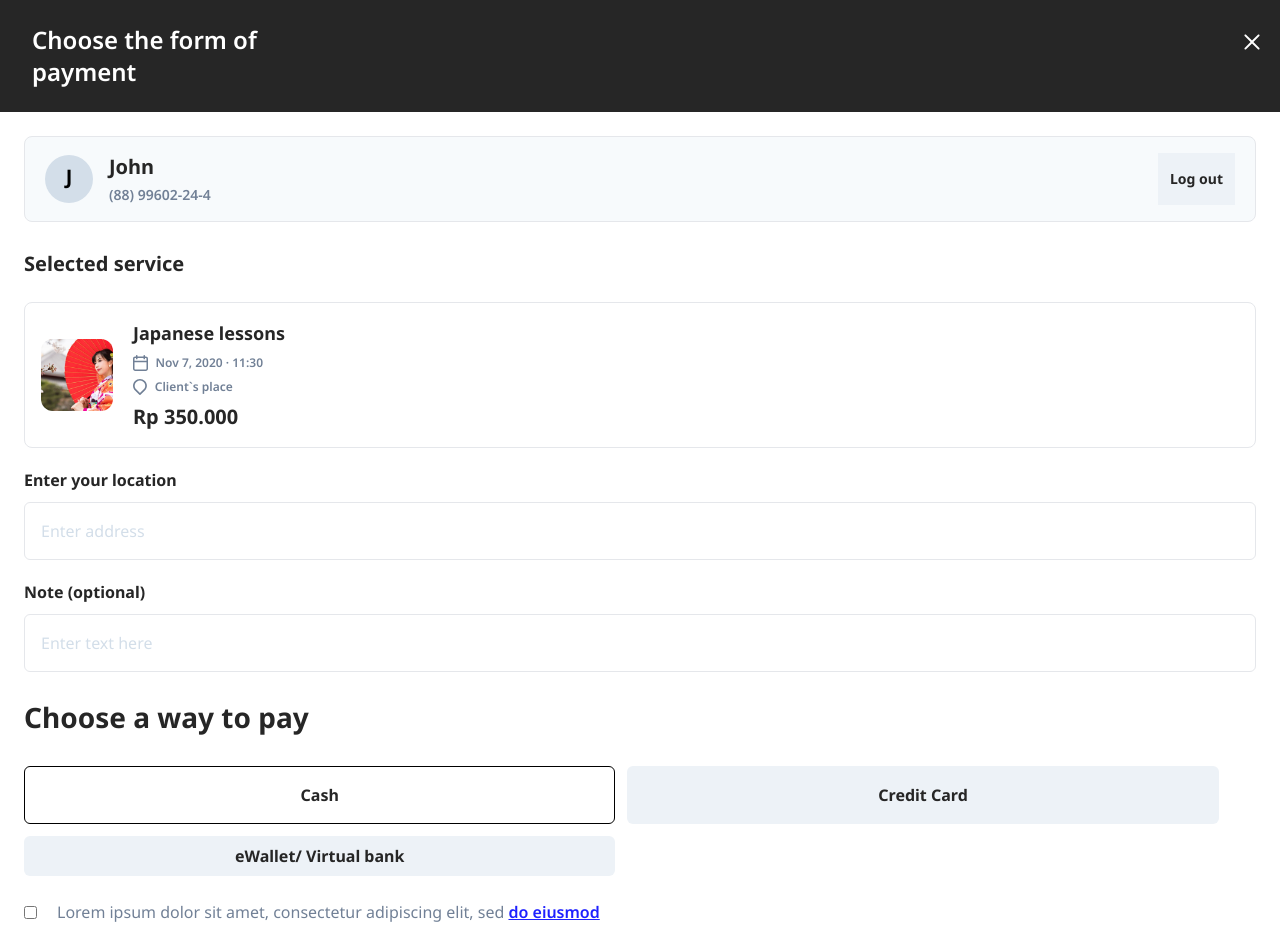
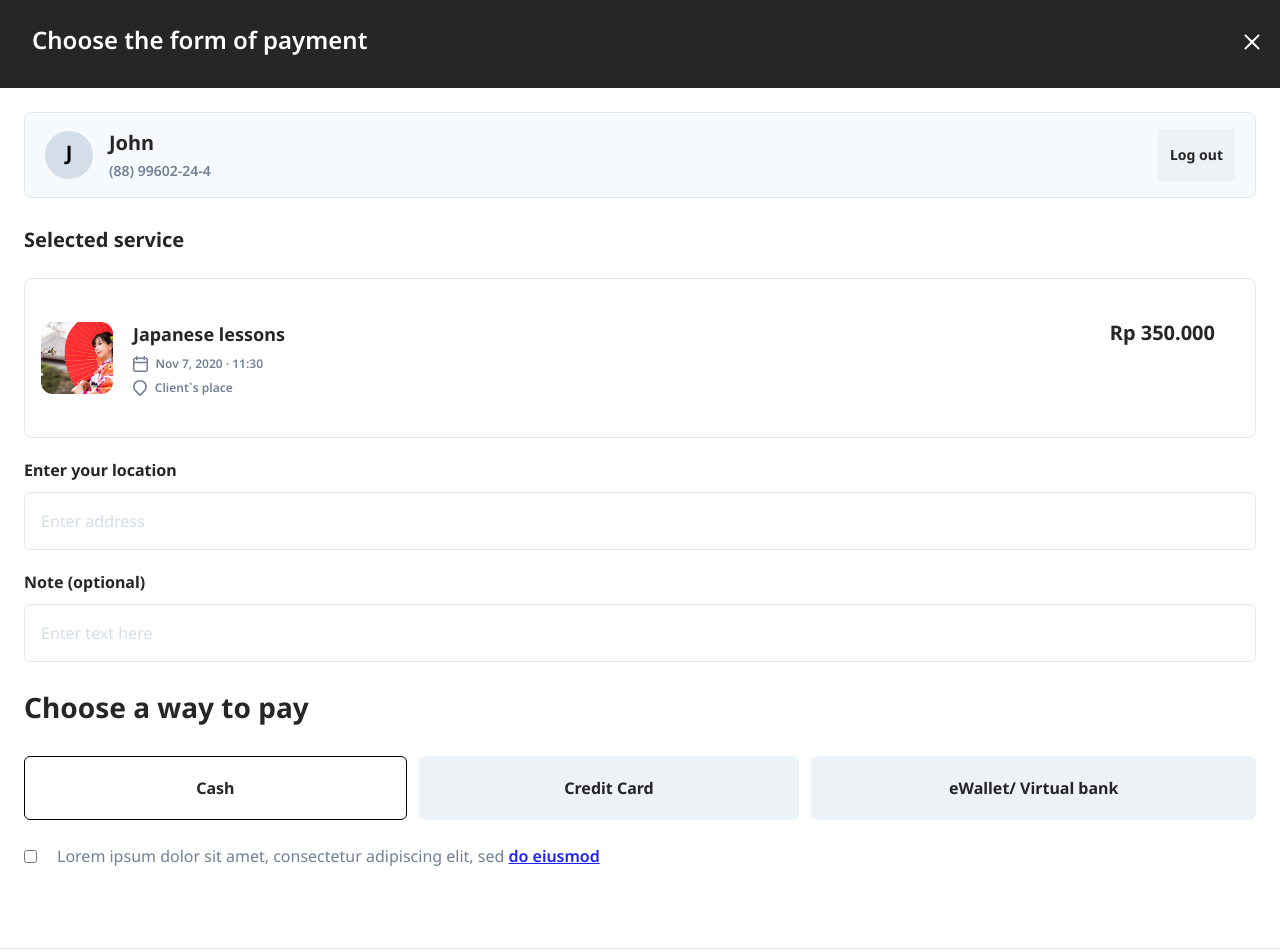
Before and after one commit to ahmarammar/acarra-web-panel, a React (Vite) app: page / in a window 1280 px wide. Shown: the top 952 px of the page. Built offline with nearby package versions, Linux system fonts and the light colour scheme; a web font is replaced by a local one.

Commit message:
Buttons toggling functionality added to the PaymentFormPage

```diff
--- a/src/components/PaymentForm.jsx
+++ b/src/components/PaymentForm.jsx
@@ -1,4 +1,4 @@
-import React from 'react'
+import React, { useState } from 'react'
 import cross from "../assets/images/close.svg"
 import locationIcon from "../assets/images/location.svg"
 import calendarIcon from "../assets/images/calendar.svg"
@@ -6,13 +6,44 @@ import CardImage from "../assets/images/mobile-card-photo.png"
 
 const FormMain = ({children}) => {
   return(
-    <div className='bg-white pt-6 px-6 pb-20'>
+    <div className='bg-white pt-6 px-6 pb-20 tablet:container tablet:mx-auto'>
       {children}
     </div>
   )
 }
 
 const PaymentProcessing = () => {
+
+  const [activeButton, setActiveButton] = useState({
+    cash: true,
+    creditCard: false,
+    ewallet: false
+  });
+
+  const handleActiveButton = (e) => {
+    if(e.target.value === "cash"){
+      setActiveButton({
+        cash: true,
+        creditCard: false,
+        ewallet: false
+      })
+    }
+    if(e.target.value === "credit-card"){
+      setActiveButton({
+        cash: false,
+        creditCard: true,
+        ewallet: false
+      })
+    }
+    if(e.target.value === "e-wallet"){
+      setActiveButton({
+        cash: false,
+        creditCard: false,
+        ewallet: true
+      })
+    }
+  }
+
   return(
     <main>
       <div className='mt-7'>
@@ -32,9 +63,9 @@ const PaymentProcessing = () => {
         <div className='mt-6'>
           <h2 className='font-bold text-text-color text-[1.75rem]'>Choose a way to pay</h2>
           <div className='flex flex-wrap gap-3 mt-7'>
-            <button className='border border-black rounded-md py-4 font-bold text-text-color w-[48%]'>Cash</button>
-            <button className='bg-btn-gray rounded-md py-4 font-bold text-text-color w-[48%]'>Credit Card</button>
-            <button className='bg-btn-gray rounded-md py-2 font-bold text-text-color w-[48%] px-8'>eWallet/
+            <button className={`${activeButton.cash && "border border-black bg-white"} bg-btn-gray rounded-md py-4 font-bold text-text-color w-[48%] tablet:w-auto tablet:flex-1`} onClick={handleActiveButton} value={"cash"}>Cash</button>
+            <button className={`${activeButton.creditCard && "border border-black bg-white"} bg-btn-gray rounded-md py-4 font-bold text-text-color w-[48%] tablet:w-auto tablet:flex-1`} onClick={handleActiveButton} value={"credit-card"}>Credit Card</button>
+            <button className={`${activeButton.ewallet && "border border-black bg-white"} bg-btn-gray rounded-md font-bold text-text-color w-[48%] px-8 h-[4rem] tablet:w-auto tablet:flex-1`} onClick={handleActiveButton} value={"e-wallet"}>eWallet/
             Virtual bank</button>
           </div>
           <div className='flex items-start gap-5 mt-6'>
@@ -49,7 +80,7 @@ const PaymentProcessing = () => {
 
 const Card = () => {
   return(
-    <div className='border p-4 rounded-lg flex items-center gap-5 mt-6'>
+    <div className='border p-4 rounded-lg flex items-center gap-5 mt-6 min-h-[10rem] relative'>
       <img src={CardImage} alt="" className='rounded-xl h-[4.5rem]'/>
       <div className='space-y-2'>
         <h3 className='font-bold text-lg text-text-color'>Japanese lessons</h3>
@@ -61,8 +92,9 @@ const Card = () => {
           <img src={locationIcon} alt="" className='h-4'/>
           <span className='text-grayish-black text-xs font-semibold'>Client`s place</span>
         </div>
-        <h3 className='font-bold text-xl text-text-color'>Rp 350.000</h3>
+        <h3 className='font-bold text-xl text-text-color tablet:hidden'>Rp 350.000</h3>
       </div>
+      <h3 className='absolute right-10 top-10 font-bold text-xl text-text-color hidden tablet:inline'>Rp 350.000</h3>
     </div>
   )
 }
@@ -96,8 +128,8 @@ const PaymentFormFooter = () => {
 
 const PaymentFormHeader = () => {
   return (
-    <header className='min-h-[7rem] w-full pt-6 pb-5 pl-8 pr-9 bg-header-bg text-white '>
-      <h2 className='max-w-xs text-2xl font-semibold'>Choose the form of payment</h2>
+    <header className='min-h-[5.5rem] w-full pt-6 pb-5 pl-8 pr-9 bg-header-bg text-white '>
+      <h2 className='max-w-xs tablet:max-w-full text-2xl font-semibold'>Choose the form of payment</h2>
       <button className='absolute right-5 top-[2.1rem]' onClick={() => setShowModal(false)}><img src={cross} alt="" className='h-4' /></button>
     </header>
   )
--- a/tailwind.config.js
+++ b/tailwind.config.js
@@ -19,6 +19,16 @@ export default {
         "unpaid-check": "#FF705C",
         "cancel-btn": "#E53E3E",
       },
+      screens: {
+        'tablet': '640px',
+        // => @media (min-width: 640px) { ... }
+
+        'laptop': '1024px',
+        // => @media (min-width: 1024px) { ... }
+
+        'desktop': '1280px',
+        // => @media (min-width: 1280px) { ... }
+      },
     },
     plugins: [],
   }
```
Also changed, not shown: vite.config.js.timestamp-1681273517843.mjs (added, +10 -0 lines), vite.config.js.timestamp-1681273534701.mjs (added, +10 -0 lines), 1 other file (tests, documents, lock files or other folders).
